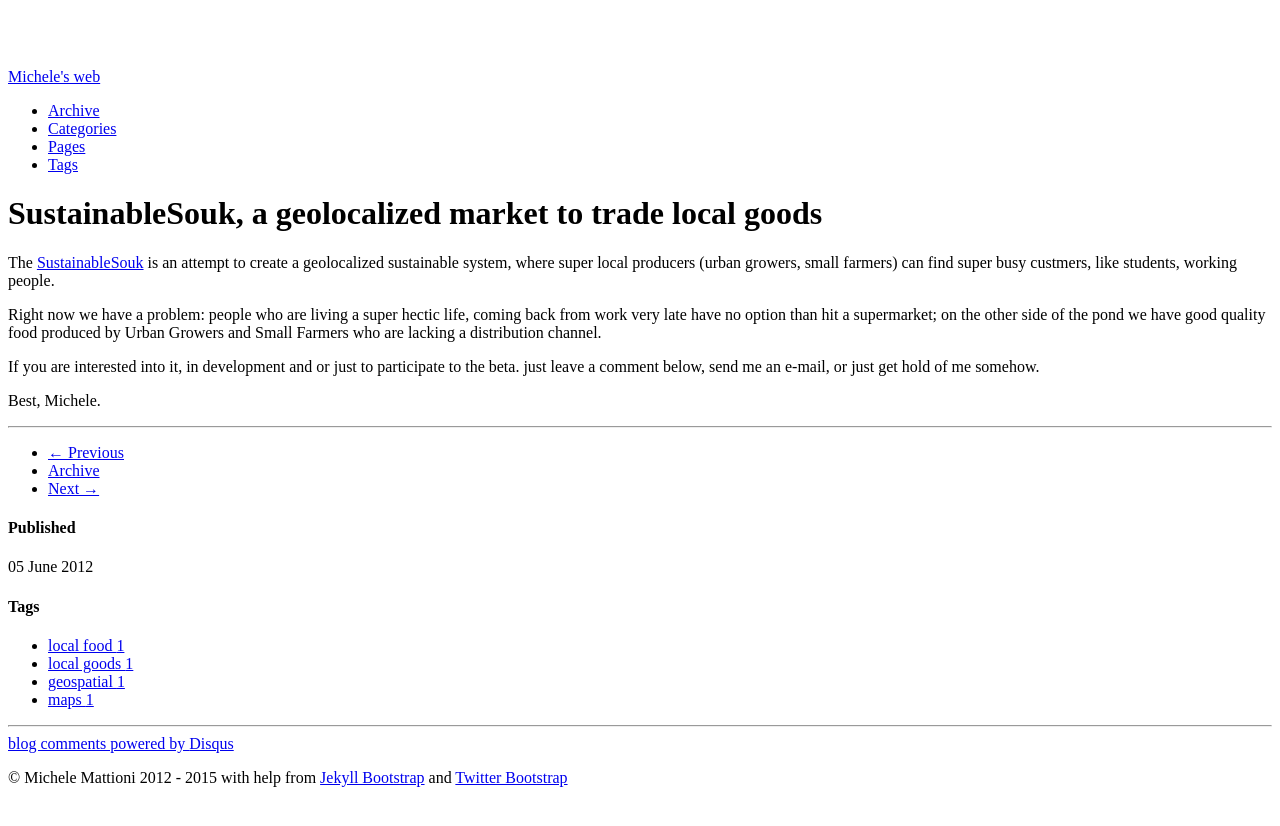
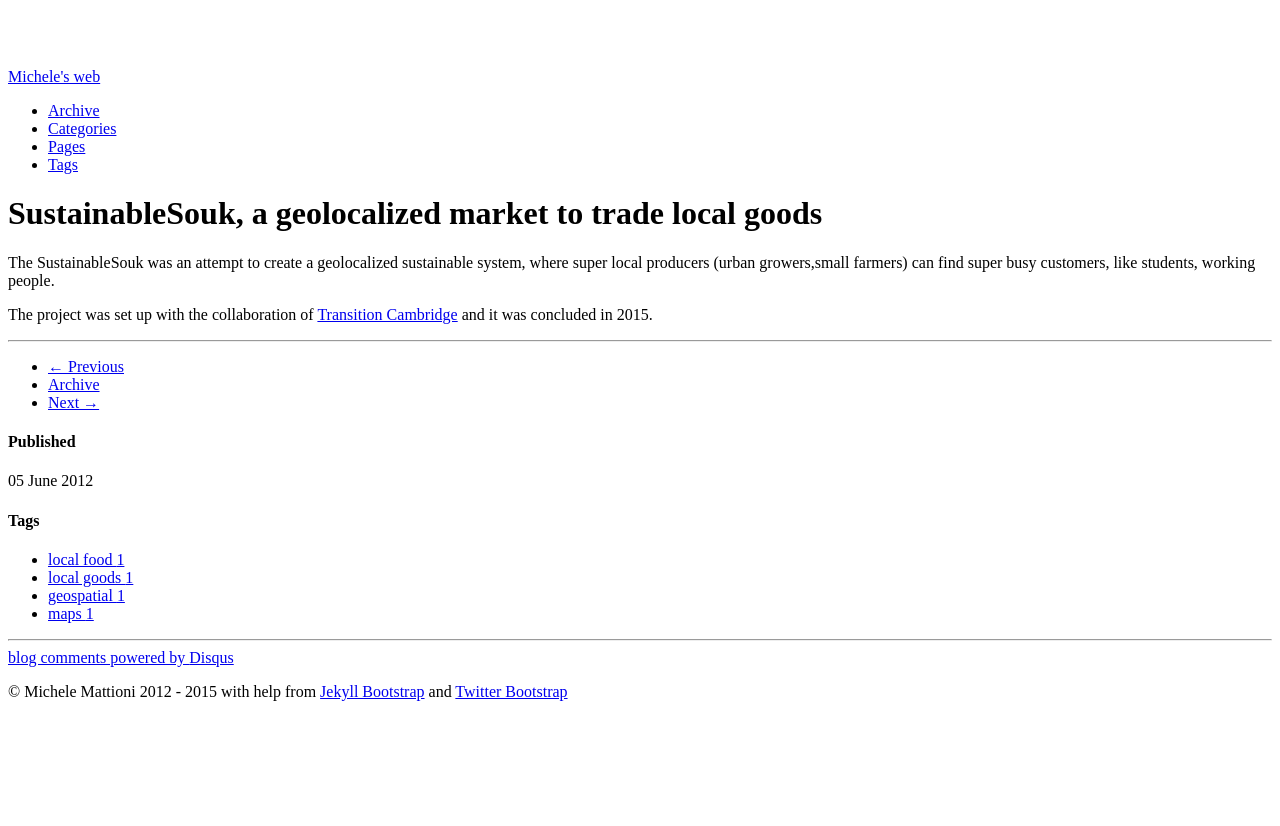
Before and after one commit to mattions/mattions.github.com, a Jekyll site: the page built from _posts/2012-06-05-sustainablesouk-a-geolocalized-market-to-trade-local-goods.md, in a window 1280 px wide. Shown: the top 826 px of the page. Built offline with Jekyll 4.4.1, drawn with Linux system fonts in a browser that asks for light colours; nearby versions of some CDN libraries; comment, search, counter and statistics services are not loaded.

Commit message:
Updated the post and link to the ssouk.

```diff
--- a/_posts/2012-06-05-sustainablesouk-a-geolocalized-market-to-trade-local-goods.md
+++ b/_posts/2012-06-05-sustainablesouk-a-geolocalized-market-to-trade-local-goods.md
@@ -7,17 +7,10 @@ tags: [local food, local goods, geospatial, maps]
 ---
 {% include JB/setup %}
 
-The [SustainableSouk](http://sustainablesouk.com) is an attempt to create a
-geolocalized sustainable system, where super local producers (urban growers,
-small farmers) can find super busy custmers, like students, working people.
+The SustainableSouk was an attempt to create a geolocalized sustainable system,
+where super local producers (urban growers,small farmers) can find super busy
+customers, like students, working people.
 
-Right now we have a problem: people who are living a super hectic life, coming
-back from work very late have no option than hit a supermarket; on the other
-side of the pond we have good quality food produced by Urban Growers and Small
-Farmers who are lacking a distribution channel.
-
-If you are interested into it, in development and or just to participate to the
-beta. just leave a comment below, send me an e-mail, or just get hold of me somehow.
-
-Best,
-Michele.
+The project was set up with the collaboration of
+[Transition Cambridge](http://www.transitioncambridge.org/) and it was concluded
+in 2015.
```
